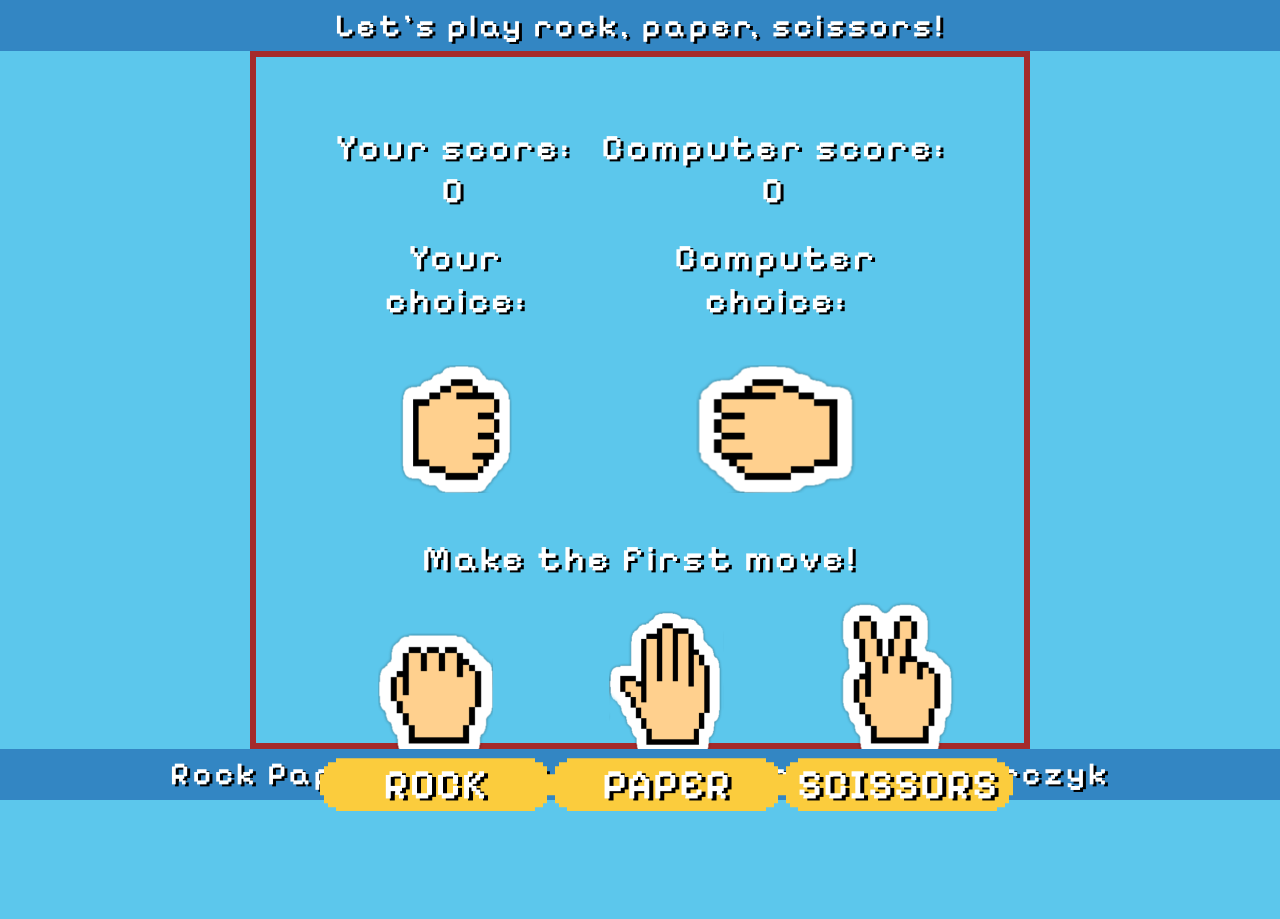
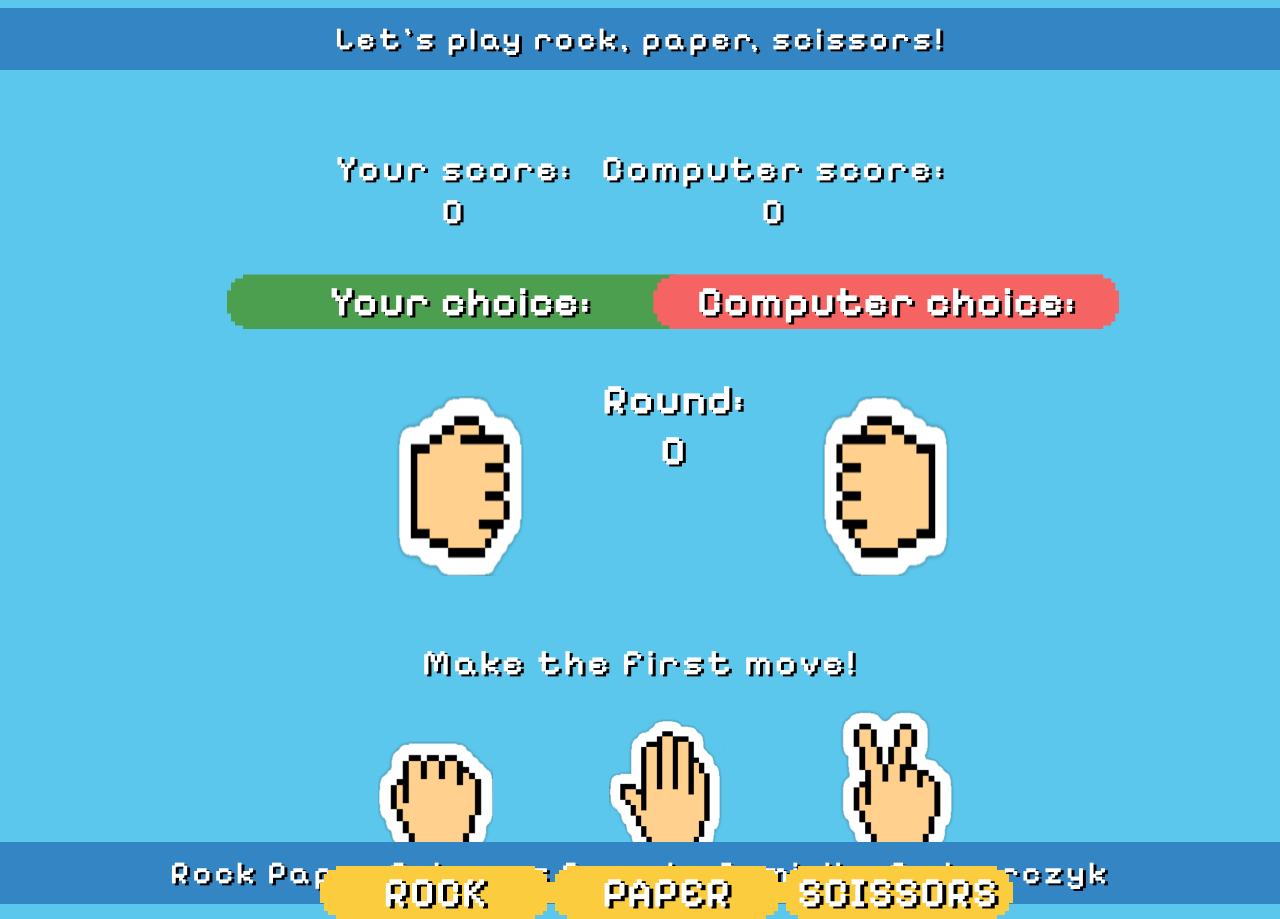
Before and after one commit to niandra-l/project-prs, a plain HTML site: page index.html in a window 1280 px wide. Both pictures are taken after a click on the button "START". Before the commit the page ends 811 px from the top, so only its background shows below. Drawn offline with Linux system fonts and the light colour scheme.

Commit message:
Add round-count, Change styling for move-boxes and choices

```diff
--- a/index.html
+++ b/index.html
@@ -33,6 +33,7 @@
                             <div id="human-move">Your choice:</div>
                             <img id="human-image" class="move-img" src="images/human-starting.png" alt="human-starting-png">
                         </div>
+                        <div class="round-count">Round: 0</div>
                         <div class="move-box">
                             <div id="computer-move">Computer choice:</div>
                             <img id="computer-image" class="move-img" src="images/computer-starting.png" alt="computer-starting-png">
--- a/styles.css
+++ b/styles.css
@@ -11,8 +11,6 @@ body {
     text-align:center;
     align-items:center;
     height:100vh;
-    margin:0;
-    padding:0;
 
 }
 
@@ -22,7 +20,6 @@ main {
     align-items:center;
     justify-content:center;
     width:60vw;
-    border: brown 6px solid;
 }
 
 button {
@@ -36,7 +33,14 @@ button {
     font-weight:600;
     border:none;
     cursor:pointer;
-    clip-path: polygon(
+
+}
+
+button,
+#human-move,
+#computer-move {
+
+clip-path: polygon(
     0px calc(100% - 16px),
     4px calc(100% - 16px),
     4px calc(100% - 8px),
@@ -66,7 +70,6 @@ button {
     4px 16px,
     0px 16px
   );
-
 }
 
 button:hover {
@@ -83,13 +86,11 @@ header,
 footer {
     display:flex;
     justify-content: center;
+    align-items: center;
     font-size:32px;
     width:100vw;
-    height:8vh;
-    padding:6px;
-    background-color:#3386c3 ;
-    display:flex;
-    align-items:center;
+    padding:12px;
+    background-color:#3386c3;
 
 }
 
@@ -111,17 +112,27 @@ footer {
 }
 
 #round-result {
-    padding:20px 0;
+    margin-top: 24px;
+    margin-bottom: 24px;
 }
 .move-box {
     display:flex;
     flex-direction:column;
     align-items:center;
-    justify-content: space-between;
-    padding:24px;
-    gap:24px;
+    justify-content:space-around;
+    padding:12px;
+    width:40%;
+    height:360px;
+    gap:8px;
+
 }
 
+.round-count {
+    display:flex;
+    align-self:center;
+    align-items: center;
+    font-size:32px;
+}
 
 .button-box {
     display:flex;
@@ -134,13 +145,30 @@ img {
     width:50%;
 }
 
-.move.img {
-    height:200px;
-
+.move-img {
+    height:50%;
 }
 
-.summary.div{
-    padding:12px;
+#human-move,
+#computer-move,
+.round-count {
+    width:11em;
+    padding:2px;
+    font-size:42px;
+    letter-spacing:1px;
+    font-weight:bold;
+}
+
+#computer-move{
+    background-color: #f66363;
+}
+
+#human-move {
+    background-color: #4c9f4f;
+}
+
+.summary div {
+    padding:16px;
 }
 
 #play-again-button {
```
